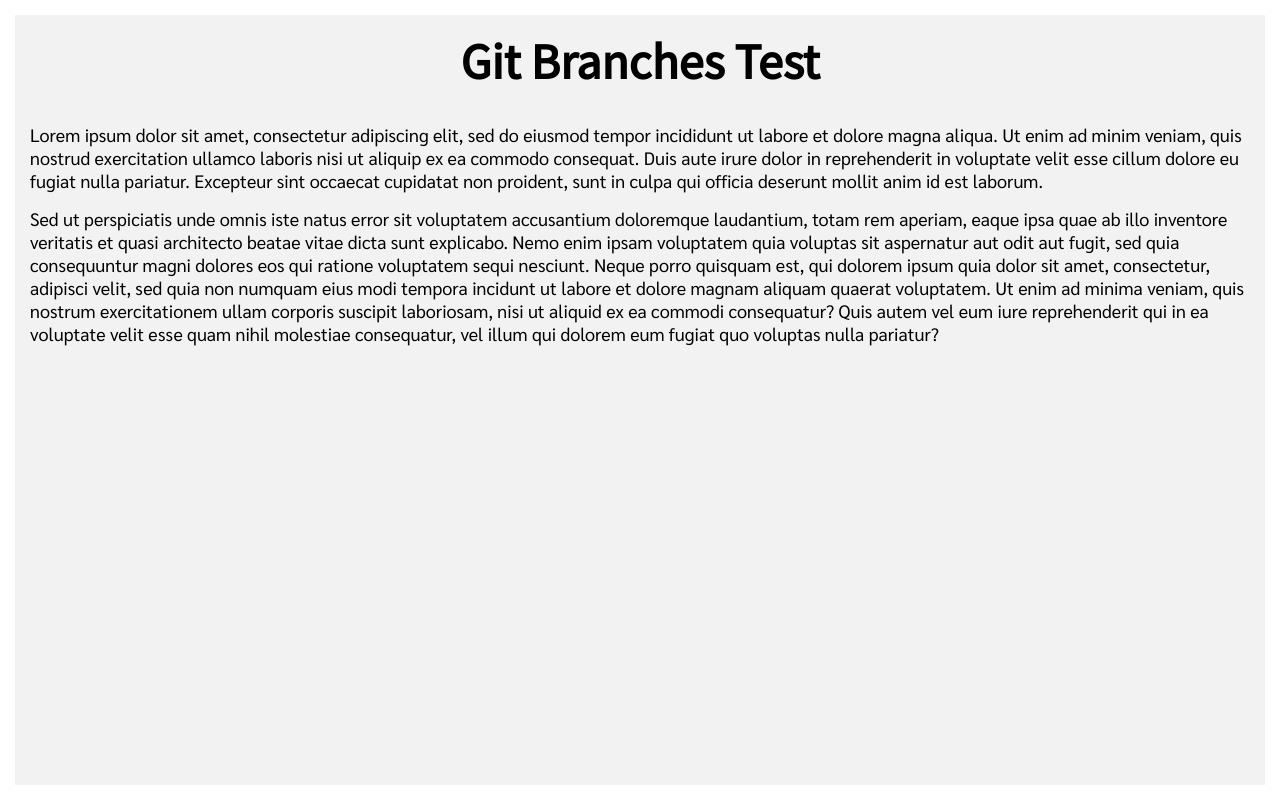
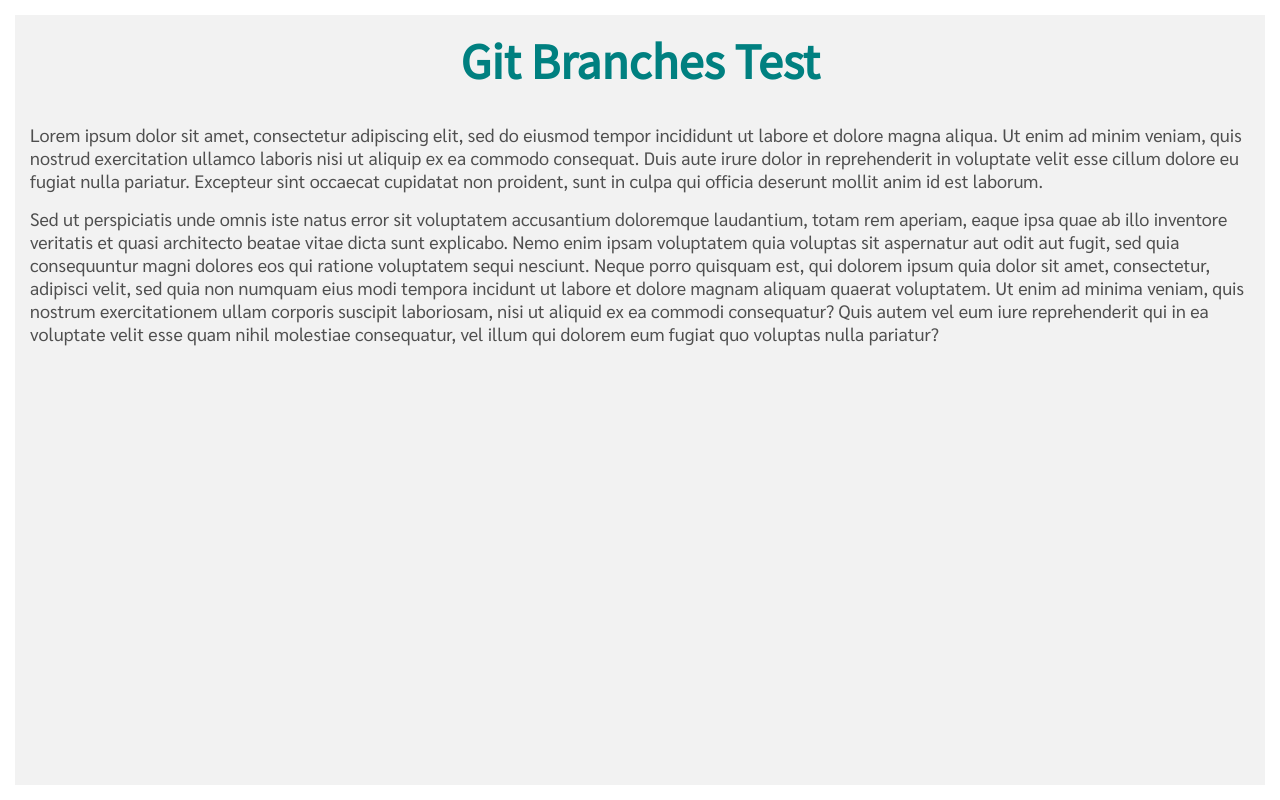
Before and after one commit to alanespinet/git-fetch-and-branches, a plain HTML site: page index.html in a window 1280 px wide. Drawn offline with Linux system fonts and the light colour scheme.

Commit message:
Colors Changed

```diff
--- a/styles.css
+++ b/styles.css
@@ -8,12 +8,14 @@ h1 {
   padding: 15px;
   font-family: 'Source Sans Pro', sans-serif;
   font-size: 50px;
+  color: teal;
 }
 
 p {
   padding: 15px 15px 0 15px;
   font-family: 'Sarabun', sans-serif;
   font-size: 18px;
+  color: #4f4f4f;
 }
 
 .content {
```
